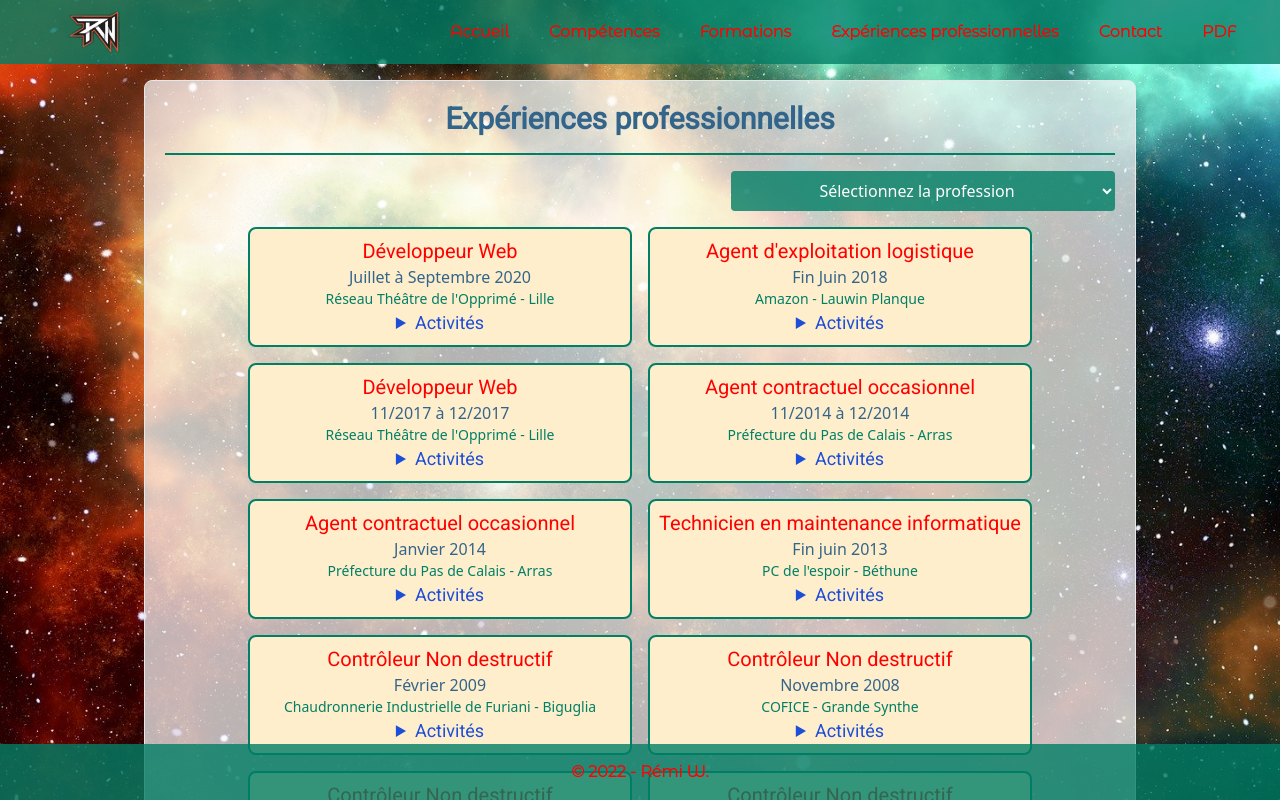
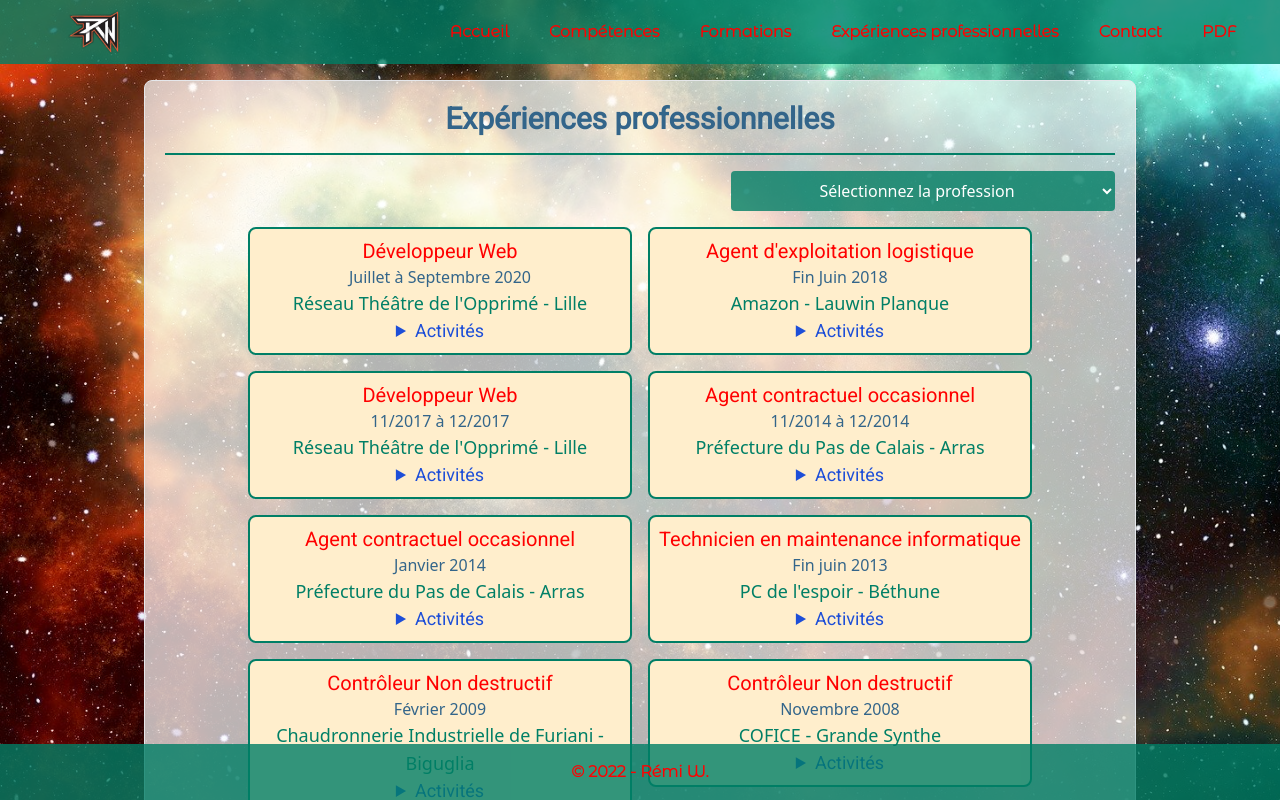
Before and after one commit to Willremi/cv-react, a React (Create React App) app: page /experiences in a window 1280 px wide. Built offline with nearby package versions, Linux system fonts and the light colour scheme; a web font is replaced by a local one.

Commit message:
Modification responsive pour tablette

```diff
--- a/src/pages/Experiences.js
+++ b/src/pages/Experiences.js
@@ -46,7 +46,7 @@ const Experiences = () => {
                                     <div className='text-center mx-auto'>
                                         <h3 className='text-div-red font-roboto xl:text-xl sm:text-base'>{item.title}</h3>
                                         <p className='text-div-blue'>{item.dates}</p>
-                                        <p className='text-div-green text-lg sm:text-base md:text-sm'>{item.location}</p>
+                                        <p className='text-div-green text-lg sm:text-base md:text-sm xl:text-lg'>{item.location}</p>
                                         <details>
                                             <summary className='font-roboto text-blue-700 text-lg'>Activités</summary>
                                             {item.missions.map(elt =>
```
